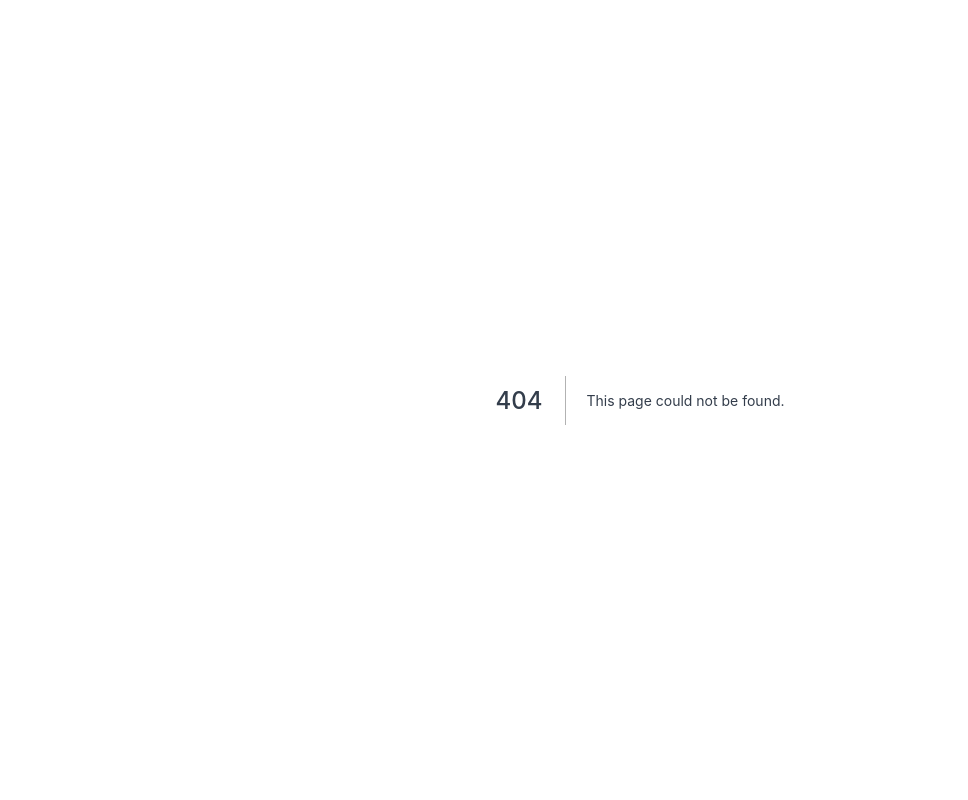
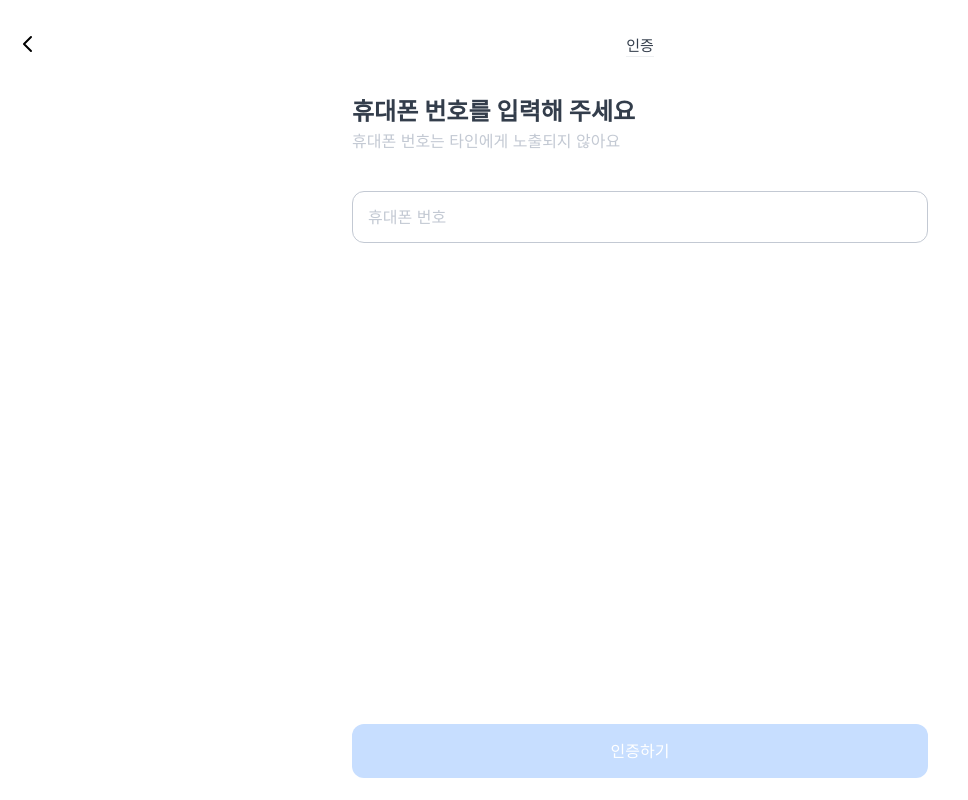
Before and after one commit to k1a11220/solift-web, a Next.js app: page /enter/auth in a window 1280 px wide. Before the commit this address had no page. Shown: the whole page, without its empty margins (0-968 px from the left). Built offline with nearby package versions, Linux system fonts and the light colour scheme; a web font is replaced by a local one.

Commit message:
Implement auth page

```diff
--- /dev/null
+++ b/components/cta.tsx
@@ -0,0 +1,38 @@
+import styled from "@emotion/styled";
+import { ReactNode } from "react";
+
+interface CTAProps {
+  type: "button" | "submit" | "reset";
+  isDisabled: boolean;
+  children: ReactNode;
+  autoFocus: boolean;
+  onClick?: () => void;
+}
+
+const Container = styled.button<{ isDisabled: boolean }>`
+  width: 100%;
+  padding: 17px 0;
+  font-size: 1rem;
+  border-radius: 12px;
+  border: none;
+  color: var(--white);
+  background-color: ${(props) =>
+    props.isDisabled ? "var(--blue100)" : "var(--blue500)"};
+  cursor: pointer;
+  /* margin-bottom: 22px; */
+`;
+
+export function CTA({
+  type,
+  isDisabled,
+  children,
+  autoFocus,
+  onClick,
+  ...rest
+}: CTAProps) {
+  return (
+    <Container isDisabled={isDisabled} onClick={onClick} {...rest}>
+      {children}
+    </Container>
+  );
+}
--- /dev/null
+++ b/components/header.tsx
@@ -0,0 +1,53 @@
+import styled from "@emotion/styled";
+import { useRouter } from "next/router";
+
+const Container = styled.div`
+  display: flex;
+  align-items: flex-end;
+  justify-content: center;
+  height: 60px;
+  max-width: 36rem;
+
+  & h1 {
+    font-size: 15px;
+  }
+
+  border-bottom: 1px solid var(--grey100);
+`;
+
+const BackBtn = styled.button`
+  position: absolute;
+  left: 16px;
+  width: 24px;
+  height: 24px;
+  background: none;
+  border: none;
+  padding: 0;
+`;
+
+export function Header({ type, title }) {
+  const router = useRouter();
+  const onClick = () => {
+    router.back();
+  };
+  return (
+    <Container>
+      <BackBtn onClick={onClick}>
+        <svg
+          fill="none"
+          stroke="currentColor"
+          viewBox="0 0 24 24"
+          xmlns="http://www.w3.org/2000/svg"
+        >
+          <path
+            strokeLinecap="round"
+            strokeLinejoin="round"
+            strokeWidth="2"
+            d="M15 19l-7-7 7-7"
+          ></path>
+        </svg>
+      </BackBtn>
+      <h1>{title}</h1>
+    </Container>
+  );
+}
--- a/pages/_app.tsx
+++ b/pages/_app.tsx
@@ -1,9 +1,22 @@
 import "../styles/globals.css";
 import "../styles/styles.css";
 import type { AppProps } from "next/app";
+import styled from "@emotion/styled";
+
+const Container = styled.div`
+  display: flex;
+  flex-direction: column;
+  max-width: 36rem;
+  margin: auto;
+  width: calc(100% - 44px);
+`;
 
 function MyApp({ Component, pageProps }: AppProps) {
-  return <Component {...pageProps} />;
+  return (
+    <Container>
+      <Component {...pageProps} />
+    </Container>
+  );
 }
 
 export default MyApp;
--- /dev/null
+++ b/pages/enter/auth.tsx
@@ -0,0 +1,95 @@
+import { NextPage } from "next";
+import { CTA } from "../../components/cta";
+import styled from "@emotion/styled";
+import { Header } from "../../components/header";
+
+const Container = styled.div`
+  display: flex;
+  flex-direction: column;
+  align-items: center;
+  height: 100vh;
+  justify-content: space-between;
+`;
+
+const StyledForm = styled.form`
+  display: flex;
+  flex-direction: column;
+  height: calc(100% - 134px - 22px);
+  justify-content: space-between;
+`;
+
+const StyledInput = styled.input`
+  padding: 15px;
+  border-radius: 12px;
+  border: none;
+  font-size: 1rem;
+  color: var(--grey500);
+  border: 1px solid var(--grey200);
+  margin-bottom: auto;
+
+  &::placeholder {
+    color: var(--grey200);
+  }
+
+  &:focus {
+    outline: none;
+    border: 1px solid var(--blue500);
+  }
+`;
+
+const TitleWrapper = styled.div`
+  margin: 40px 0;
+  & h1 {
+    font-size: 24px;
+    font-weight: 600;
+    margin-bottom: 4px;
+  }
+
+  & h2 {
+    color: var(--grey200);
+  }
+`;
+
+const Auth: NextPage = () => {
+  const data = false;
+  return (
+    <Container>
+      <Header type={true} title={"인증"} />
+      <div style={{ width: "100%", height: "100%" }}>
+        <TitleWrapper>
+          {data ? (
+            <>
+              <h1>인증번호를 입력해 주세요.</h1>
+              <h2>인증번호를 확인할게요.</h2>
+            </>
+          ) : (
+            <>
+              <h1>휴대폰 번호를 입력해 주세요</h1>
+              <h2>휴대폰 번호는 타인에게 노출되지 않아요</h2>
+            </>
+          )}
+        </TitleWrapper>
+
+        <StyledForm>
+          {data ? (
+            <>
+              <StyledInput placeholder="인증번호를 입력해 주세요." />
+              <CTA type="button" isDisabled={true} autoFocus={true}>
+                인증하기
+              </CTA>
+            </>
+          ) : (
+            <>
+              <StyledInput type="text" placeholder="휴대폰 번호" />
+              <CTA type="submit" isDisabled={true} autoFocus={true}>
+                인증하기
+              </CTA>
+            </>
+          )}
+        </StyledForm>
+      </div>
+    </Container>
+  );
+};
+
+export default Auth;
--- a/styles/styles.css
+++ b/styles/styles.css
@@ -9,13 +9,14 @@
 
   --white: #fff;
   --black: #000;
-  --blue: #2c82ff;
+  --blue100: #c7deff;
+  --blue500: #4191fd;
   --grey50: #f2f6fa;
-  --grey100: #b0b8c1;
-  --grey200: #767e85;
+  --grey100: #edeff1;
+  --grey200: #c3c9d3;
   --grey300: #4e5968;
   --grey400: #333d4b;
-  --grey500: #191f28;
+  --grey500: #333d4b;
 
   --greyOpacity500: rgba(0, 27, 55, 0.1);
   --greyOpacity600: rgba(23, 38, 54, 0.6);
```
Also changed, not shown: pages/enter/index.tsx (added, +56 -0 lines).
